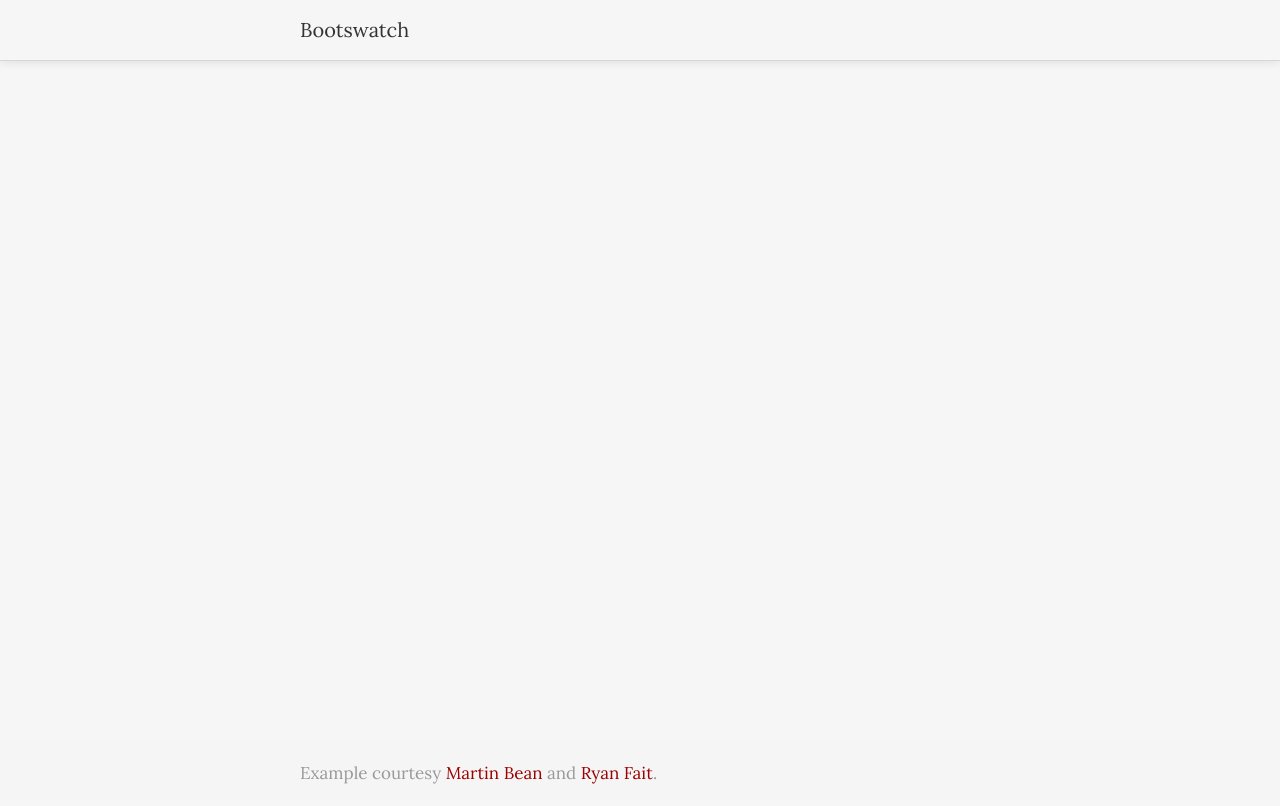
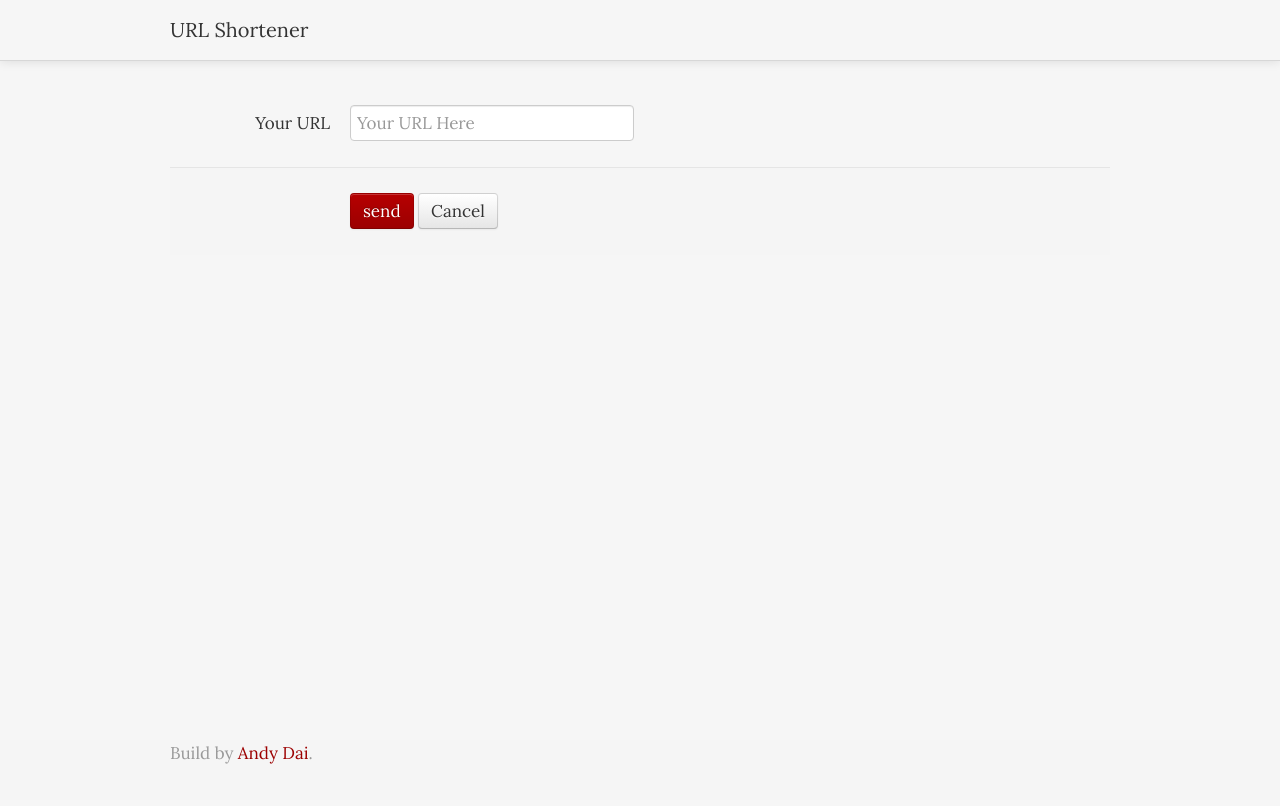
Before and after one commit to daikeren/short_url, a Django app: page / in a window 1280 px wide. After the commit the page ends 764 px from the top, so only its background shows below. Run offline with Django 3.2, Linux system fonts and the light colour scheme.

Commit message:
Simple index.html

```diff
--- /dev/null
+++ b/short_url/assets/css/sticky.css
@@ -0,0 +1,33 @@
+html,
+body {
+  height: 100%;
+  /* The html and body elements cannot have any padding or margin. */
+}
+
+/* Wrapper for page content to push down footer */
+#wrap {
+  min-height: 100%;
+  height: auto !important;
+  height: 100%;
+  /* Negative indent footer by it's height */
+  margin: 0 auto -60px;
+}
+
+/* Set the fixed height of the footer here */
+#push,
+#footer {
+  height: 60px;
+}
+#footer {
+  background-color: #f5f5f5;
+}
+
+/* Lastly, apply responsive CSS fixes as necessary */
+@media (max-width: 767px) {
+  #footer {
+    margin-left: -20px;
+    margin-right: -20px;
+    padding-left: 20px;
+    padding-right: 20px;
+  }
+}
--- a/short_url/templates/base.html
+++ b/short_url/templates/base.html
@@ -8,92 +8,26 @@
     <meta name="viewport" content="width=device-width, initial-scale=1.0">
     <meta name="description" content="">
     <meta name="author" content="">
-
-    <!-- CSS -->
     <link href="{% static 'css/bootstrap.min.css' %}" rel="stylesheet">
-
-    <style type="text/css">
-
-      /* Sticky footer styles
-      -------------------------------------------------- */
-
-      html,
-      body {
-        height: 100%;
-        /* The html and body elements cannot have any padding or margin. */
-    }
-
-    /* Wrapper for page content to push down footer */
-    #wrap {
-        min-height: 100%;
-        height: auto !important;
-        height: 100%;
-        /* Negative indent footer by it's height */
-        margin: 0 auto -60px;
-    }
-
-    /* Set the fixed height of the footer here */
-    #push,
-    #footer {
-        height: 60px;
-    }
-    #footer {
-        background-color: #f5f5f5;
-    }
-
-    /* Lastly, apply responsive CSS fixes as necessary */
-    @media (max-width: 767px) {
-        #footer {
-          margin-left: -20px;
-          margin-right: -20px;
-          padding-left: 20px;
-          padding-right: 20px;
-      }
-  }
-
-
-
-      /* Custom page CSS
-      -------------------------------------------------- */
-      /* Not required for template or sticky footer method. */
-
-      .container {
-        width: auto;
-        max-width: 680px;
-    }
-    .container .credit {
-        margin: 20px 0;
-    }
-
-    </style>
+    <link href="{% static 'css/sticky.css' %}" rel="stylesheet">
     <link href="{% static 'css/bootstrap-responsive.min.css' %}" rel="stylesheet">
     <link href="{% static 'css/readable/bootstrap.min.css' %}" rel="stylesheet">
-
     <!-- HTML5 shim, for IE6-8 support of HTML5 elements -->
     <!--[if lt IE 9]>
       <script src="http://html5shim.googlecode.com/svn/trunk/html5.js"></script>
-      <![endif]-->
-
-      <!-- Fav and touch icons -->
-  </head>
-
-  <body>
-
-
-    <!-- Part 1: Wrap all page content here -->
+    <![endif]-->
+</head>
+<body>
     <div id="wrap">
         {% include "nav.html" %}
         <div class="container">
+            {% block container %}
+
+            {% endblock container %}
         </div>
 
         <div id="push"></div>
     </div>
-
     {% include "footer.html" %}
-
-    <!-- Le javascript
-    ================================================== -->
-    <!-- Placed at the end of the document so the pages load faster -->
-
 </body>
 </html>
--- a/short_url/templates/footer.html
+++ b/short_url/templates/footer.html
@@ -1,5 +1,5 @@
 <div id="footer">
-  <div class="container">
-    <p class="muted credit">Example courtesy <a href="http://martinbean.co.uk">Martin Bean</a> and <a href="http://ryanfait.com/sticky-footer/">Ryan Fait</a>.</p>
-  </div>
-</div>
+      <div class="container">
+        <p class="muted credit">Build by <a href="http://blog.krdai.info">Andy Dai</a>.</p>
+      </div>
+    </div>
--- a/short_url/templates/nav.html
+++ b/short_url/templates/nav.html
@@ -6,7 +6,7 @@
        <span class="icon-bar"></span>
        <span class="icon-bar"></span>
      </a>
-     <a class="brand" href="../">Bootswatch</a>
+     <a class="brand" href="#">URL Shortener</a>
    </div>
  </div>
 </div>
--- a/short_url/templates/short_url/index.html
+++ b/short_url/templates/short_url/index.html
@@ -2,3 +2,20 @@
 {% block title %}
 URL Shortner
 {% endblock title %}
+{% block container %}
+<form class="form-horizontal">
+    <fieldset>
+        <legend>Controls Bootstrap supports</legend>
+        <div class="control-group">
+            <label class="control-label" for="input01">Your URL</label>
+            <div class="controls">
+                <input type="text" class="input-xlarge" id="input01" placeholder="Your URL Here">
+            </div>
+        </div>
+        <div class="form-actions">
+            <button type="submit" class="btn btn-primary">send</button>
+            <button class="btn">Cancel</button>
+        </div>
+    </fieldset>
+</form>
+{% endblock container %}
```
